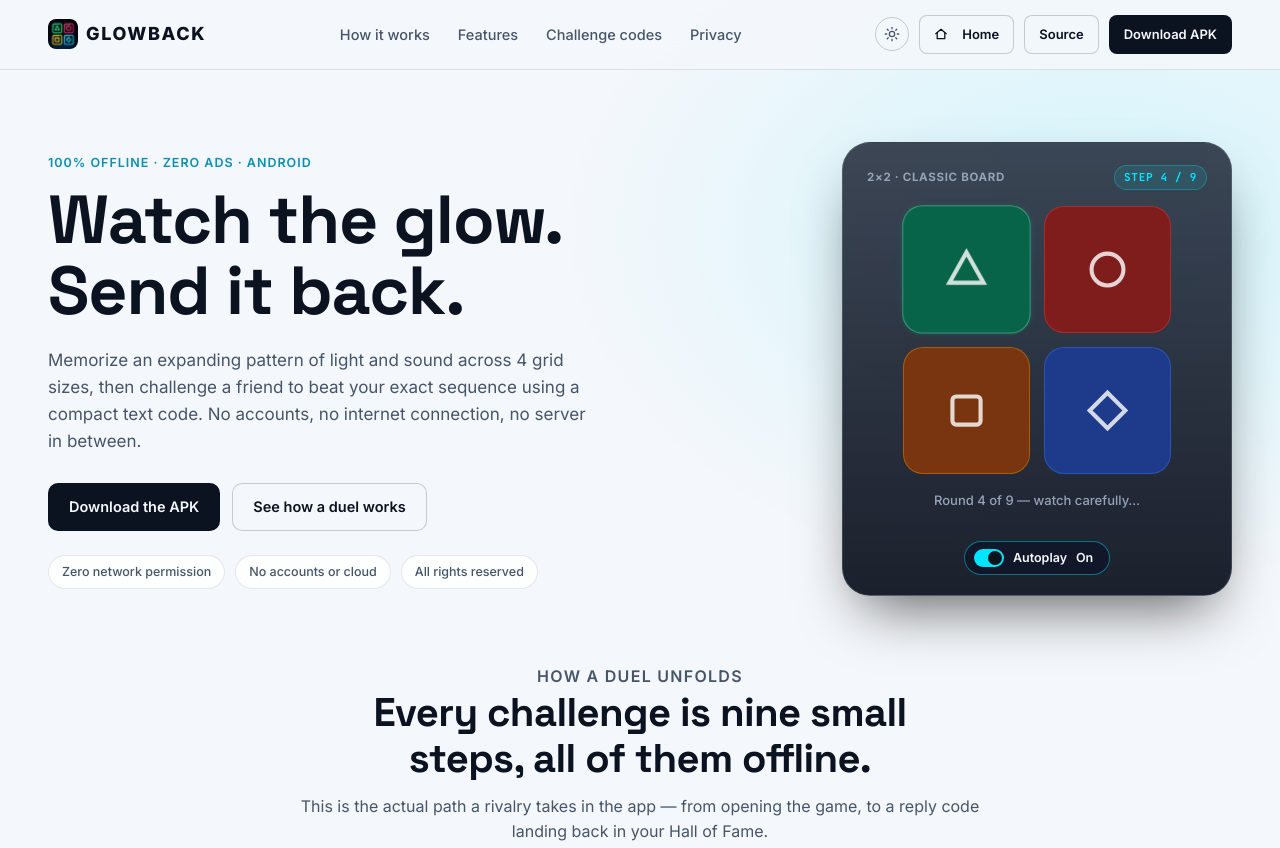
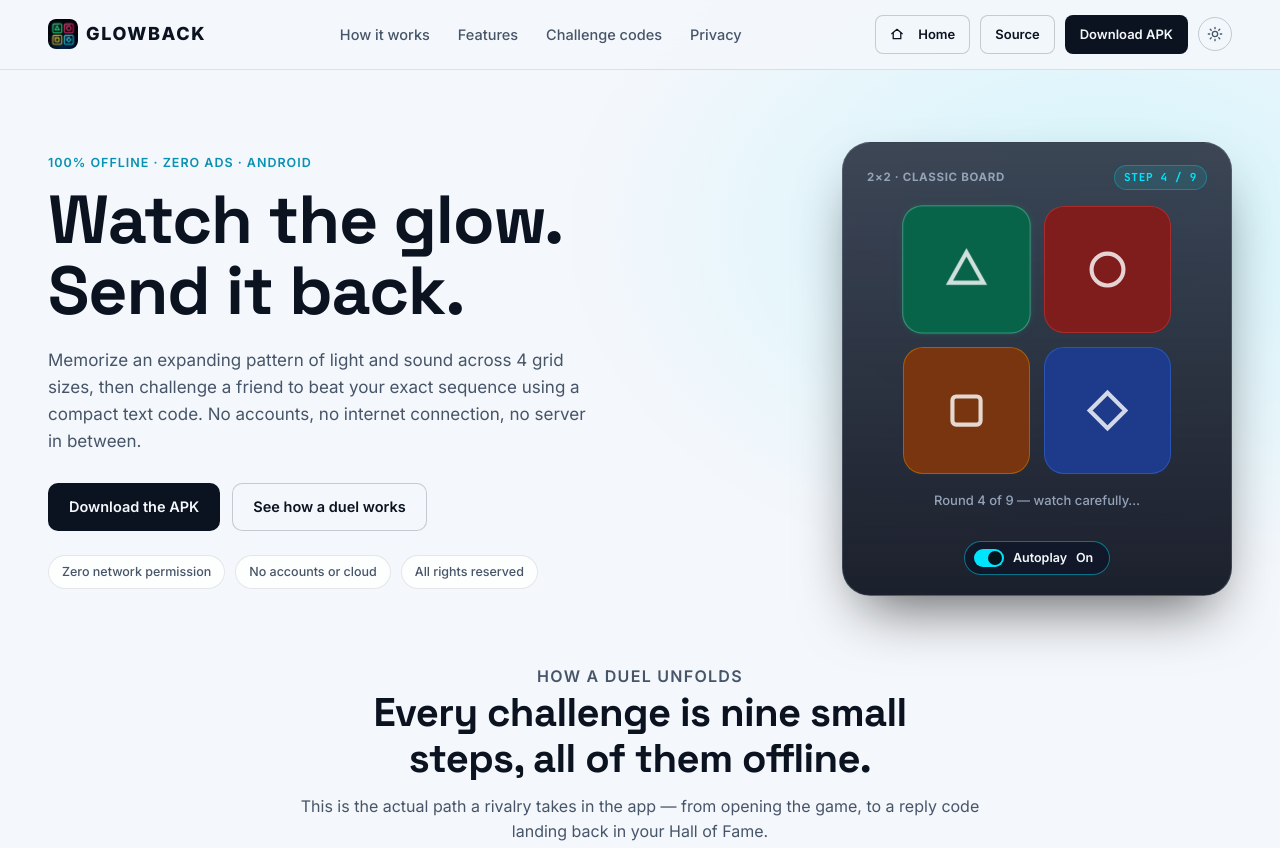
Before and after one commit to V-Poovarasan-Github/GlowBack-Game, a plain HTML site: page index.html in a window 1280 px wide. Shown: the top 848 px of the page. Drawn offline with Linux system fonts and the light colour scheme.

Commit message:
Header: day/night toggle always at the far right
Co-Authored-By: Claude Sonnet 5.5 <noreply@anthropic.com>
Claude-Session: https://claude.ai/code/session_01B2X8icKkiJE8JJX4JreqoX

```diff
--- a/index.html
+++ b/index.html
@@ -764,6 +764,7 @@
 
   /* ---------- theme toggle ---------- */
   .theme-btn{ position:relative; overflow:hidden; width:34px; height:34px; padding:0; display:inline-flex; align-items:center; justify-content:center; border-radius:50%; background: transparent; color: var(--dim); border:1px solid var(--line-strong); cursor:pointer; -webkit-tap-highlight-color: transparent; touch-action: manipulation; transition: color .15s ease, border-color .15s ease, transform .1s ease; view-transition-name: themebtn; }
+  .theme-btn{ order: 99; }   /* always last: far right of the header */
   .theme-btn:hover{ color: var(--paper); border-color: var(--dim); }
   .theme-btn:active{ transform: scale(.9); }
   .theme-btn svg{ position:absolute; inset:0; margin:auto; width:16px; height:16px; transition: transform .7s cubic-bezier(.22,.7,.2,1), opacity .45s ease; }
```
Also changed, not shown: privacy.html (+1 -0 lines).
